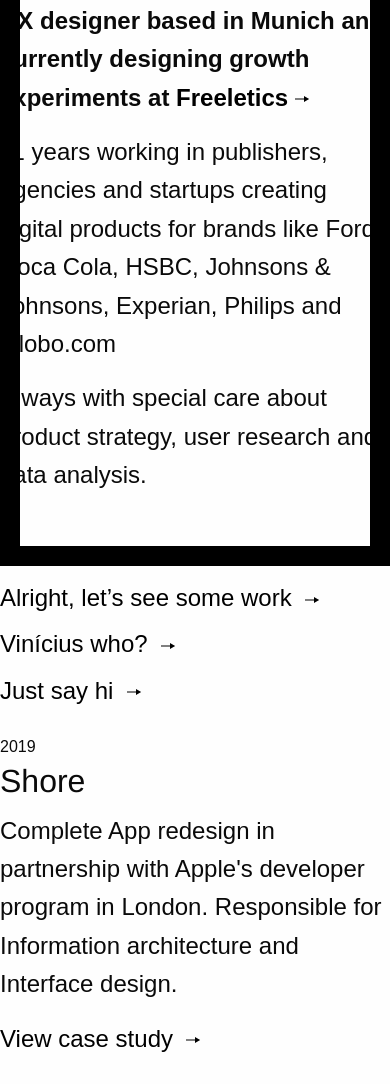
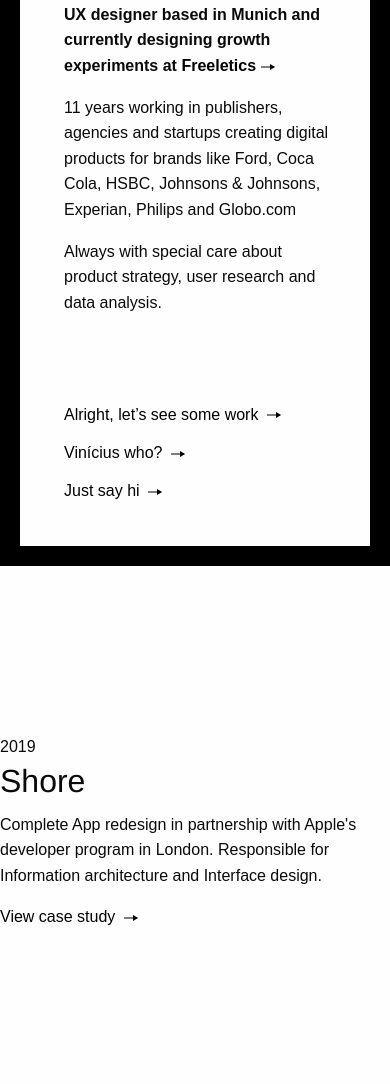
Before and after one commit to viniciuskrause/viniciuskrause, a plain HTML site: page index.html in a window 390 px wide. Shown: the part 278-1362 px from the top of the page. Drawn offline with Linux system fonts and the light colour scheme.

Commit message:
start to format mobile

```diff
--- a/css/app.css
+++ b/css/app.css
@@ -1,9 +1,36 @@
+
+
+/* mobile ONLY ------------------------------------ */
+
+@media only screen and (max-width: 600px) {
+
+
+
+  .cover {
+    margin-left: 4rem;
+    maring-top: 1rem !important;
+
+          }
+
+  p{
+    font-size: 1rem !important;
+  }
+
+  a {
+    font-size: 1rem !important;
+}
+
+
+}
+/* mobile ONLY end ------------------------------------ */
+
+
+
+
 body {
   font-family: 'Avenir-Light', sans-serif;
   max-width: 960px;
   margin: auto;
-
-
 }
 
 h1 {
@@ -92,13 +119,7 @@
 }
 
 
-/* borda */
 
-.websiteFrame {
-   position: fixed;
-   z-index: 990;
-   background-color: rgba(0, 0, 0, 1);
-}
 
 
 .stickyeffect{
@@ -109,6 +130,12 @@
 
 
 /* Borda  */
+
+.websiteFrame {
+   position: fixed;
+   z-index: 990;
+   background-color: rgba(0, 0, 0, 1);
+}
 
 #websiteFrameTop {
    top: 0;
--- a/index.html
+++ b/index.html
@@ -26,7 +26,7 @@
 
 <div class="grid-x cover">
 
-  <div class="cell small-12 medium-9">
+  <div class="cell small-10 medium-9">
       <h1>Vinícius Krause <div class="pronounciation">| viˈ ni sj uʃ |</div></h1>
       <p><strong>UX designer based in Munich and currently designing growth experiments at <a href="http://www.freeletics.com" target="_blank">Freeletics&nbsp;<img src="img/arrow.svg" alt=""></a></strong></p>
       <p>11 years working in publishers, agencies and startups creating digital products for brands like Ford, Coca Cola, HSBC, Johnsons & Johnsons, Experian, Philips and Globo.com </p>
@@ -38,7 +38,7 @@
       </ul>
   </div>
 
-  <div class="small-12 medium-3 column">
+  <div class="small-3 medium-3 column">
 
   </div>
 
```
